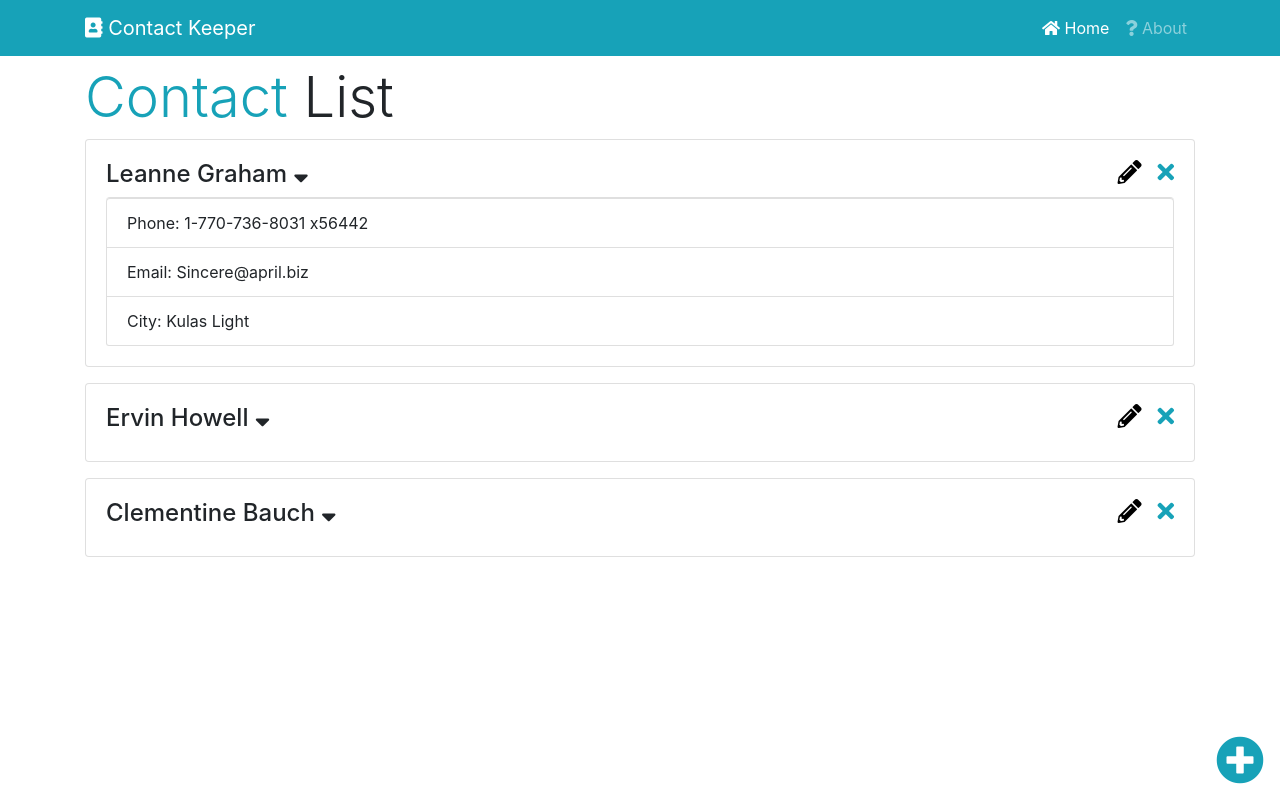
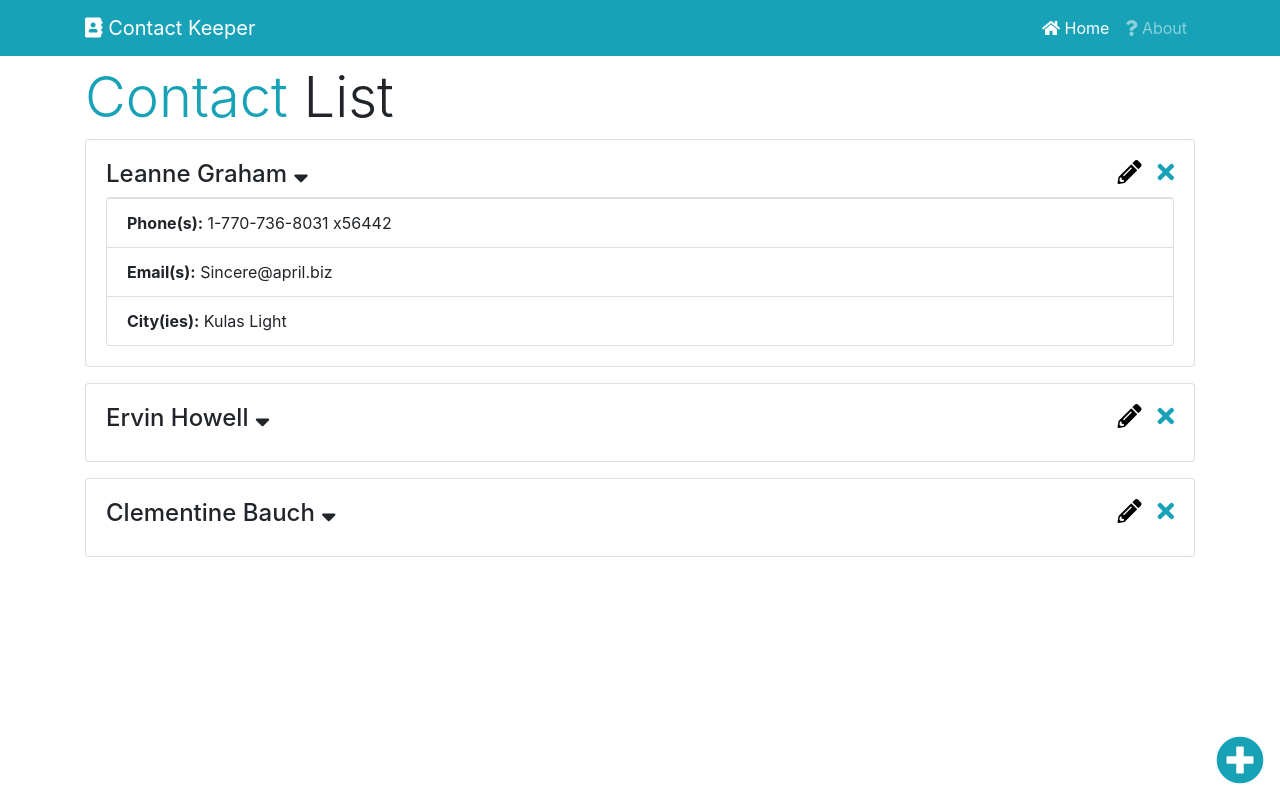
Before and after one commit to Sardor01/Contact_Keeper_Vue.js, a Vue app: page / in a window 1280 px wide. Both pictures are taken after a click on the icon 300 px from the left and 173 px from the top of the page. Built offline with nearby package versions, Linux system fonts and the light colour scheme.

Commit message:
editContact component changes

```diff
--- a/src/components/contacts/AddContact.vue
+++ b/src/components/contacts/AddContact.vue
@@ -11,6 +11,7 @@
 					<div class="form-group">
 						<label for="name">Name</label>
 						<input
+							required
 							type="text"
 							name="name"
 							class="form-control form-control-lg"
@@ -21,6 +22,7 @@
 					<div class="form-group">
 						<label for="email">Email(s):</label>
 						<input
+							required
 							type="email"
 							name="email"
 							class="form-control form-control-lg"
@@ -31,6 +33,7 @@
 					<div class="form-group">
 						<label for="phone">Phone(s):</label>
 						<input
+							required
 							type="text"
 							name="phone"
 							class="form-control form-control-lg"
@@ -42,6 +45,7 @@
 					<div class="form-group">
 						<label for="phone">City(ies):</label>
 						<input
+							required
 							type="text"
 							name="city"
 							class="form-control form-control-lg"
@@ -61,21 +65,21 @@
 </template>
 
 <script>
-  import { mapActions } from "vuex";
-  import { v4 as uuidv4 } from "uuid";
+import { mapActions } from 'vuex';
+import { v4 as uuidv4 } from 'uuid';
 
 export default {
-    name: "AddContact",
+	name: 'AddContact',
 	data() {
 		return {
-        name: "",
-        email: "",
-        phone: "",
-        city: "",
+			name: '',
+			email: '',
+			phone: '',
+			city: '',
 		};
 	},
 	methods: {
-      ...mapActions(["addContact"]),
+		...mapActions(['addContact']),
 		handleSubmit() {
 			const newContact = {
 				id: uuidv4(),
@@ -86,7 +90,7 @@
 			};
 
 			this.addContact(newContact);
-        this.$router.push({ path: "/" });
+			this.$router.push({ path: '/' });
 		},
 	},
 };
--- a/src/components/contacts/ContactItem.vue
+++ b/src/components/contacts/ContactItem.vue
@@ -17,36 +17,54 @@
 			</router-link>
 		</h4>
 		<ul v-if="showContactInfo" class="list-group">
-      <li
-        :key="phone.id"
-        v-for="phone in contact.phones"
-        class="list-group-item"
+			<li class="list-group-item">
+				<strong>Phone(s):</strong>
+				<span :key="index" v-for="(phone, index) in contact.phones">
+					{{ phone
+					}}<span
+						v-if="
+							contact.phones.length > 1 &&
+								phone !== contact.phones[contact.phones.length - 1]
+						"
+						>,</span
 					>
-        Phone: {{ phone }}
+				</span>
 			</li>
-      <li
-        :key="email.id"
-        v-for="email in contact.emails"
-        class="list-group-item"
+			<li class="list-group-item">
+				<strong>Email(s):</strong>
+				<span :key="index" v-for="(email, index) in contact.emails">
+					{{ email
+					}}<span
+						v-if="
+							contact.emails.length > 1 &&
+								email !== contact.emails[contact.emails.length - 1]
+						"
+						>,</span
 					>
-        Email: {{ email }}
+				</span>
 			</li>
-      <li
-        :key="address.id"
-        v-for="address in contact.addresses"
-        class="list-group-item"
+			<li class="list-group-item">
+				<strong>City(ies):</strong>
+				<span :key="index" v-for="(address, index) in contact.addresses">
+					{{ address
+					}}<span
+						v-if="
+							contact.addresses.length > 1 &&
+								address !== contact.addresses[contact.addresses.length - 1]
+						"
+						>,</span
 					>
-        City: {{ address }}
+				</span>
 			</li>
 		</ul>
 	</div>
 </template>
 
 <script>
-  import { mapActions } from "vuex";
+import { mapActions } from 'vuex';
 
 export default {
-    name: "ContactItem",
+	name: 'ContactItem',
 	props: {
 		contact: {
 			type: Object,
@@ -59,7 +77,7 @@
 		};
 	},
 	methods: {
-      ...mapActions(["deleteContact"]),
+		...mapActions(['deleteContact']),
 		toggleInfo() {
 			this.showContactInfo = !this.showContactInfo;
 		},
--- a/src/components/contacts/EditContact.vue
+++ b/src/components/contacts/EditContact.vue
@@ -35,13 +35,13 @@
 						/>
 						<input
 							required
-              :key="email.id"
-              v-for="email in contact.emails"
+							:key="index"
+							v-for="(email, index) in contact.emails"
 							type="email"
 							name="email"
 							class="form-control form-control-lg mb-3"
 							:placeholder="email"
-              v-model="Email"
+							v-model="user.emails[index]"
 						/>
 					</div>
 					<div class="form-group">
@@ -60,13 +60,13 @@
 						/>
 						<input
 							required
-              :key="phone.id"
-              v-for="phone in contact.phones"
+							:key="index"
+							v-for="(phone, index) in contact.phones"
 							type="text"
 							name="phone"
 							class="form-control form-control-lg mb-3"
 							:placeholder="phone"
-              v-model="Phone"
+							v-model="user.phones[index]"
 						/>
 					</div>
 
@@ -86,13 +86,13 @@
 						/>
 						<input
 							required
-              :key="address.id"
-              v-for="address in contact.addresses"
+							:key="index"
+							v-for="(address, index) in contact.addresses"
 							type="text"
 							name="address"
 							class="form-control form-control-lg mb-3"
 							:placeholder="address"
-              v-model="City"
+							v-model="user.location[index]"
 						/>
 					</div>
 					<input
@@ -107,46 +107,49 @@
 </template>
 
 <script>
-  import { mapGetters, mapActions } from "vuex";
+import { mapGetters, mapActions } from 'vuex';
 
-  import Modal from "../layout/Modal";
+import Modal from '../layout/Modal';
 
 export default {
-    name: "EditContact",
+	name: 'EditContact',
 	components: {
 		Modal,
 	},
 	data() {
 		return {
 			id: this.$route.params.id,
-        name: "",
-        Email: "",
-        Phone: "",
-        City: "",
+			name: '',
+			user: {
+				emails: [],
+				phones: [],
+				location: [],
+			},
 		};
 	},
-    computed: mapGetters(["contact"]),
+	computed: mapGetters(['contact']),
 	methods: {
 		...mapActions([
-        "fetchContact",
-        "updateContact",
-        "clearContact",
-        "addEmail",
-        "addPhone",
-        "addLocation",
-        "setId",
+			'fetchContact',
+			'updateContact',
+			'clearContact',
+			'addEmail',
+			'addPhone',
+			'addLocation',
+			'setId',
 		]),
+
 		handleSubmit() {
 			const updContact = {
 				id: this.contact.id,
 				name: this.name,
-          emails: [this.Email],
-          phones: [this.Phone],
-          addresses: [this.City],
+				emails: [...this.user.emails],
+				phones: [...this.user.phones],
+				addresses: [...this.user.location],
 			};
 
 			this.updateContact(updContact);
-        this.$router.push({ path: "/" });
+			this.$router.push({ path: '/' });
 		},
 
 		addNewEmail(email) {
@@ -163,9 +166,9 @@
 		this.fetchContact(this.id);
 		this.setId(this.id);
 	},
-    beforeDestroy() {
+	destroyed() {
 		this.clearContact();
-      this.setId("");
+		this.setId('');
 	},
 };
 </script>
```
Lines whose indentation alone changed are shown as unchanged.
